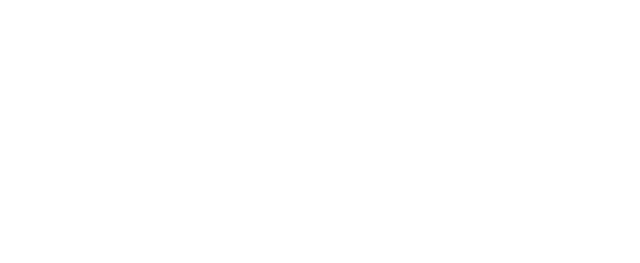
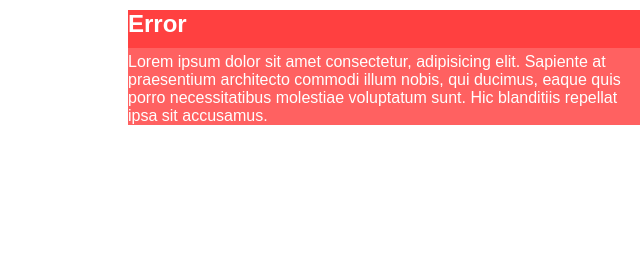
Before and after one commit to FrancisStudios/the-red-planet, an Electron app: page index.html in a window 1280 px wide. Shown: the whole page, without its empty margins (640-1280 px from the left). Drawn offline with Linux system fonts and the light colour scheme.

Commit message:
error logger

```diff
--- a/game/game.js
+++ b/game/game.js
@@ -7,6 +7,11 @@ const FSCE = FSCanvasEngine.getInstance();
 /* Basic canvas setup with app height and width */
 FSCE.setupScreen('screen', config.App.window.width, config.App.window.height);
 
+/* Initialize game state */
+FSCE.initGameState();
+
+/* Load Tilemap Image (only after initGameState()) */
+
 
 FSCE.gameLoop(() => {
     console.log('frame')
--- a/index.html
+++ b/index.html
@@ -20,10 +20,75 @@
       width: 100%;
       height: 100%;
     }
+
+    #alerts-wrapper {
+      position: absolute;
+      overflow-x: hidden;
+      overflow-y: auto;
+      align-items: flex-end;
+      width: 40%;
+      font-family: sans-serif;
+      color: white;
+      gap: 20px;
+      height: 30%;
+      right: 0px;
+      padding-top: 10px;
+      padding-bottom: 10px;
+    }
+
+    .alert-box {
+      padding: 0px;
+      margin: 0px;
+      display: block;
+    }
+
+    .alert-box p {
+      margin-top: 5px;
+    }
+
+    .alert-box h2 {
+      margin: 0px;
+      padding-bottom: 10px;
+    }
+
+    .error {
+      background-color: rgb(255, 97, 97);
+    }
+
+    .error h2 {
+      background-color: rgb(255, 64, 64);
+    }
+
+    ::-webkit-scrollbar {
+      width: 4px;
+      height: 4px;
+    }
+
+    ::-webkit-scrollbar-track {
+      background: #f1f1f1;
+    }
+
+    ::-webkit-scrollbar-thumb {
+      background: #888;
+    }
+
+    ::-webkit-scrollbar-thumb:hover {
+      background: #555;
+    }
   </style>
 </head>
 
 <body>
+  <div id="alerts-wrapper">
+
+    <div class="alert-box error">
+      <h2 class="alert-title">Error</h2>
+      <p class="alert-text">Lorem ipsum dolor sit amet consectetur, adipisicing elit. Sapiente at praesentium architecto
+        commodi illum nobis, qui ducimus, eaque quis porro necessitatibus molestiae voluptatum sunt. Hic blanditiis
+        repellat ipsa sit accusamus.</p>
+    </div>
+
+  </div>
   <canvas id="screen"></canvas>
 </body>
 
--- a/src/main.js
+++ b/src/main.js
@@ -7,10 +7,10 @@ import FSCanvasEngineRenderer from "./renderer/renderer.js";
 export default class FSCanvasEngine {
     screen;
     cnv;
-    isScreenSetup
+    isScreenSetup;
+    gameState; /** @property { GameStateType } gameState */
 
     instance;
-
     constructor() { }
     static getInstance() {
         if (!this.instance)
@@ -20,9 +20,9 @@ export default class FSCanvasEngine {
     }
 
     /**
-     * @param {string} id
-     * @param {number} height
-     * @param {number} width
+     * @param {string} id - ID of your HTML Canvas
+     * @param {number} height - Height of your HTML Canvas in pixels
+     * @param {number} width - Width of your HTML Canvas in pixels
      */
     setupScreen(id, width, height) {
         if (!this.isScreenSetup) {
@@ -39,8 +39,8 @@ export default class FSCanvasEngine {
     }
 
     /**
-     * @param {CallableFunction} callback
-     * @param {boolean} debugMode
+     * @param {CallableFunction} callback - GameLoop Callback: write your game logic here
+     * @param {boolean} debugMode - Enable Debugging Mode
      * If renderer finished then callback
      */
     gameLoop(callback, debugMode) {
@@ -54,4 +54,34 @@ export default class FSCanvasEngine {
             });
     }
 
+    /**
+     * 1) Step I. init GameState
+     * @param {number} gravity - Gravity Speed
+     * @param {number} maximumCounter - Counter's maximum value (default 8)
+     * @param {8 | 16 | 33 | 64 | 128 | 256} itemSize - Block size of your game (default 16)
+     */
+    initGameState(gravity = 0, itemSize = 16, maximumCounter = 8) {
+        if (!this.gameState) {
+            this.gameState = {
+                animationFrame: {
+                    counter: 0,
+                    max: maximumCounter
+                },
+                itemSize: itemSize,
+                variables: {},
+                layers: [],
+                gravity: {
+                    speed: gravity,
+                    enabled: (gravity > 0)
+                },
+                players: [],
+                assetStore: {
+                    blocks: [],
+                    sprites: [], /* TODO: figure out this */
+                    animations: []
+                }
+            }
+        }
+    }
+
 }
```
Also changed, not shown: src/types.ts (added, +55 -0 lines).
